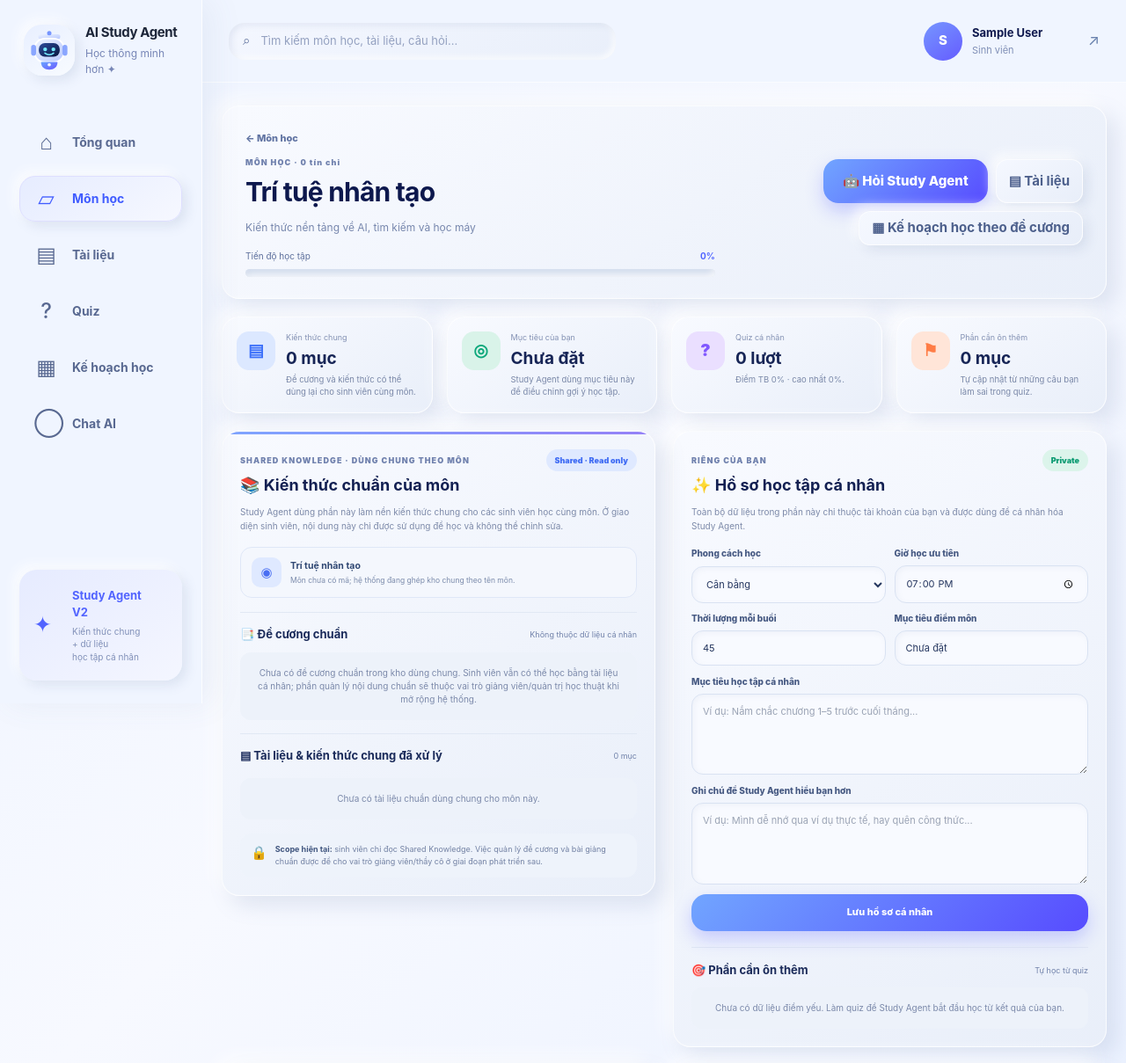
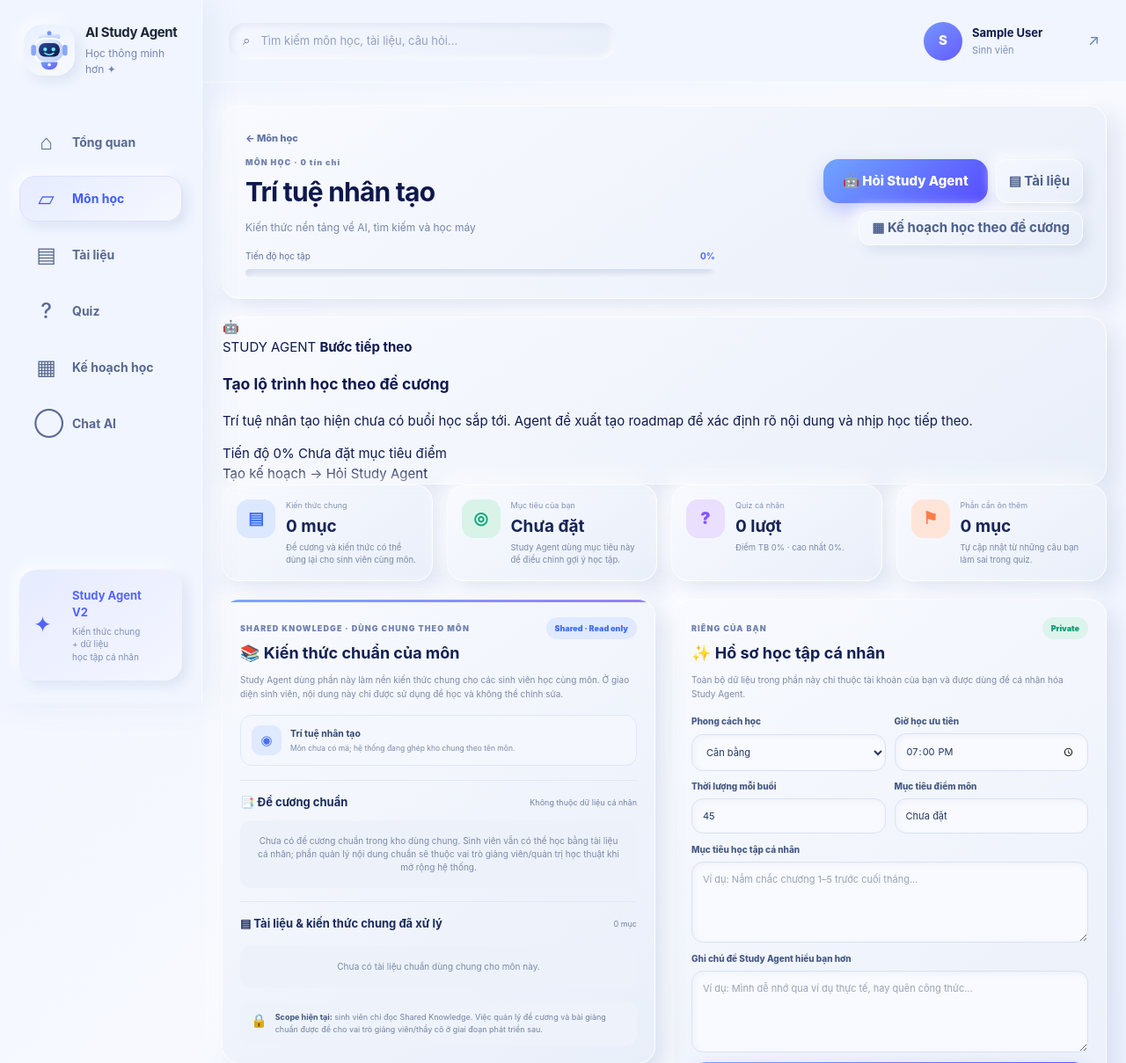
Before and after one commit to nguyencongthanh09102005-beep/AI-Study-Agent, a Flask app: page /subjects/1 in a window 1280 px wide. Shown: the top 1209 px of the page at 88% size. Run offline with Flask 3, Linux system fonts and the light colour scheme; the visitor is signed in with stand-in values (Sample User, id 1); data comes from the database, SQL or seed files in the repository; data that the repository does not hold is empty.

Commit message:
Show next best action inside each subject

```diff
--- a/templates/subject_detail.html
+++ b/templates/subject_detail.html
@@ -24,6 +24,31 @@
     <a class="ghost-action" href="{{ url_for('study_plan', subject_id=subject.id) }}">▦ Kế hoạch học theo đề cương</a>
   </div>
 </section>
+
+{% if next_best_action %}
+<section class="soft-card proactive-agent-card proactive-{{ next_best_action.kind }}">
+  <div class="proactive-agent-main">
+    <span class="proactive-agent-avatar">🤖</span>
+    <div class="proactive-agent-copy">
+      <div class="proactive-agent-kicker">
+        <span>STUDY AGENT</span>
+        <b>{{ next_best_action.eyebrow }}</b>
+      </div>
+      <h3>{{ next_best_action.title }}</h3>
+      <p>{{ next_best_action.reason }}</p>
+      <div class="proactive-agent-meta">
+        {% for item in next_best_action.meta %}
+        <span>{{ item }}</span>
+        {% endfor %}
+      </div>
+    </div>
+  </div>
+  <div class="proactive-agent-actions">
+    <a class="proactive-primary" href="{{ next_best_action.primary_url }}">{{ next_best_action.primary_label }} →</a>
+    <a class="proactive-secondary" href="{{ next_best_action.secondary_url }}">{{ next_best_action.secondary_label }}</a>
+  </div>
+</section>
+{% endif %}
 
 <section class="agent-summary-grid">
   <article class="soft-card agent-summary-card">
```
